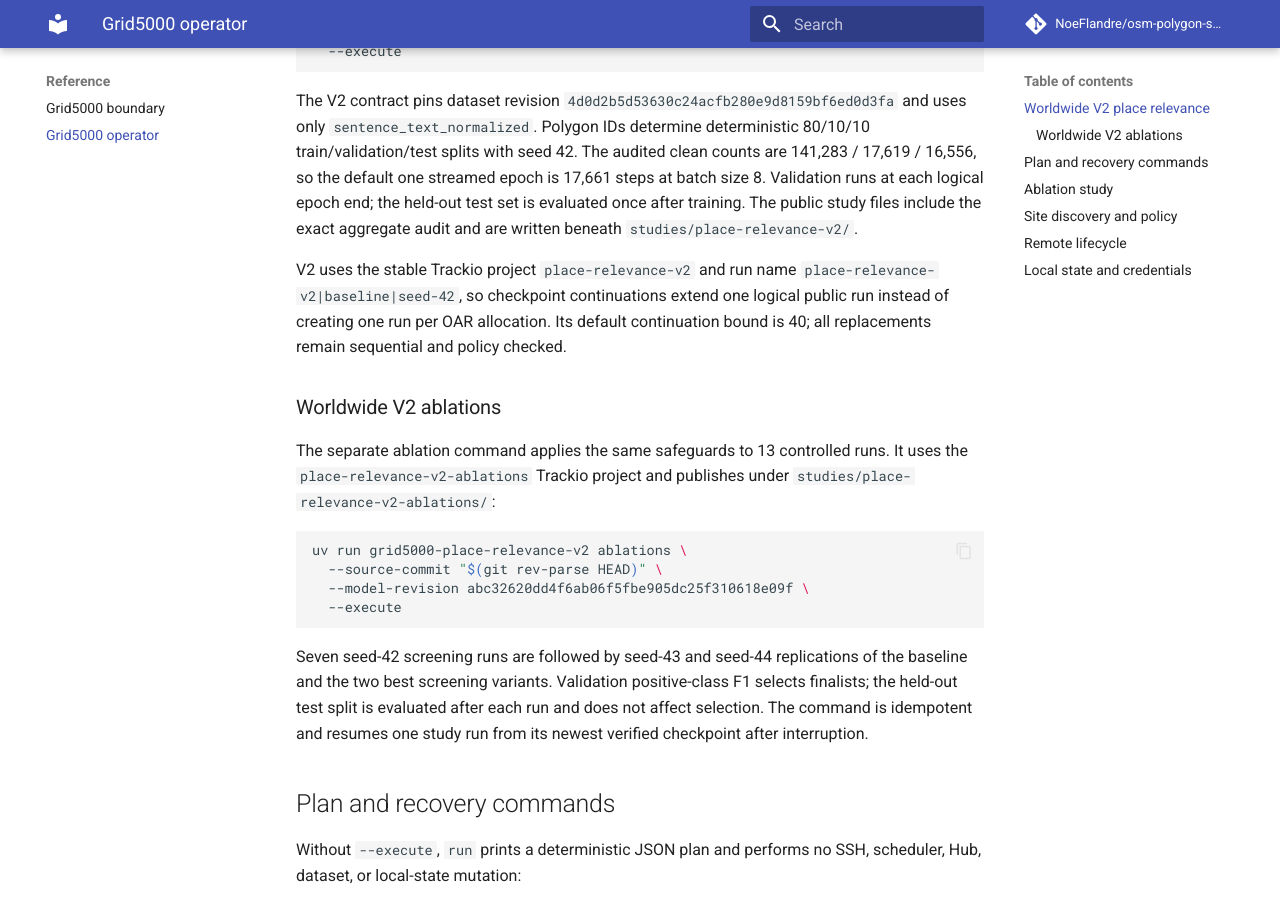
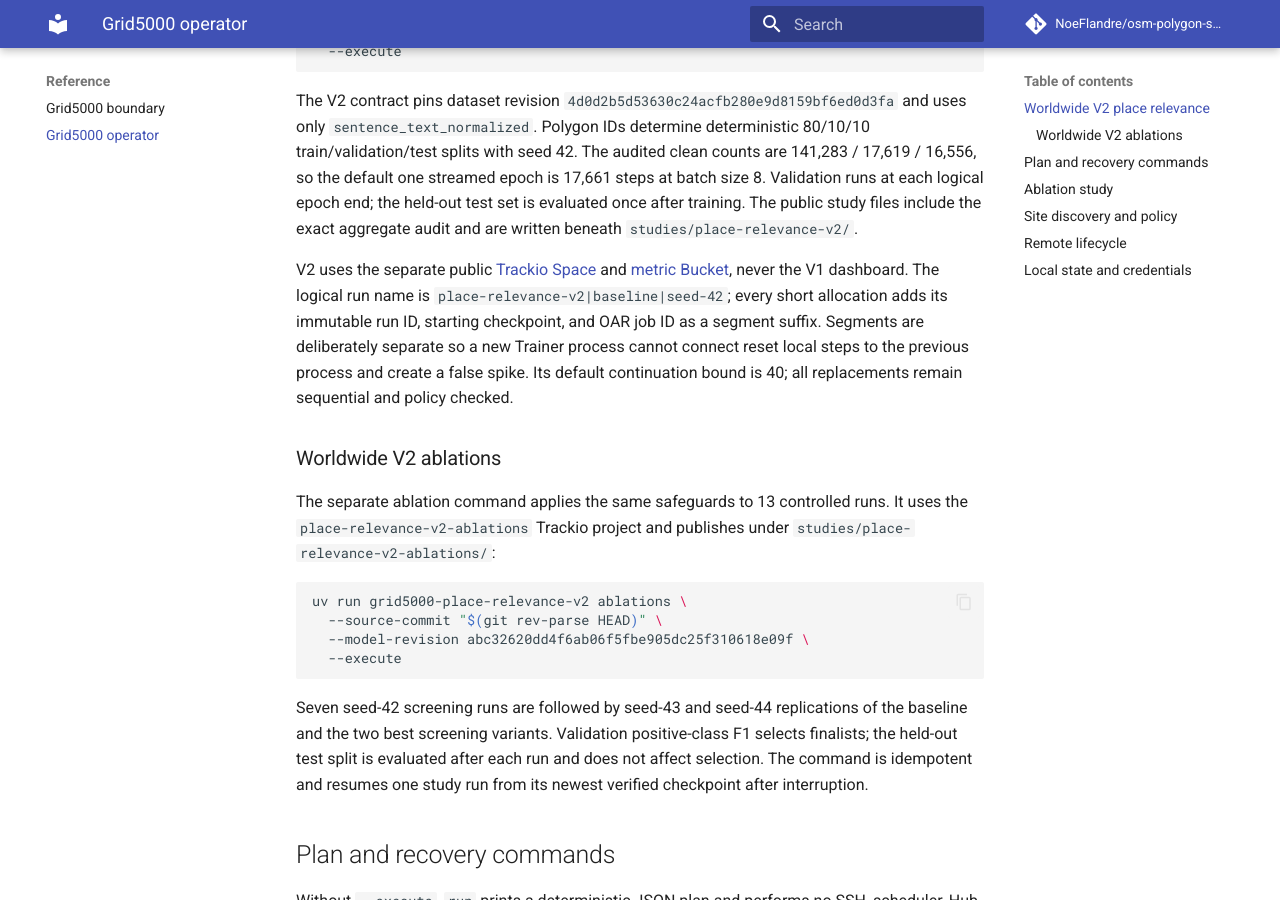
Before and after one commit to NoeFlandre/osm-polygon-sentence-classifier, an MkDocs documentation site: the page built from docs/reference/grid5000-operator.md, in a window 1280 px wide and 900 px high, scrolled down 821 px. Built offline with MkDocs 1.6.1 and Material for MkDocs 9.7.7, drawn with Linux system fonts in a browser that asks for light colours; comment, search, counter and statistics services are not loaded.

Commit message:
fix: isolate V2 tracking segments

```diff
--- a/docs/reference/grid5000-operator.md
+++ b/docs/reference/grid5000-operator.md
@@ -44,11 +44,14 @@ at batch size 8. Validation runs at each logical epoch end; the held-out test
 set is evaluated once after training. The public study files include the exact
 aggregate audit and are written beneath `studies/place-relevance-v2/`.
 
-V2 uses the stable Trackio project `place-relevance-v2` and run name
-`place-relevance-v2|baseline|seed-42`, so checkpoint continuations extend one
-logical public run instead of creating one run per OAR allocation. Its default
-continuation bound is 40; all replacements remain sequential and policy
-checked.
+V2 uses the separate public [Trackio Space](https://huggingface.co/spaces/NoeFlandre/osm-polygon-sentence-classifier-v2-trackio)
+and [metric Bucket](https://huggingface.co/buckets/NoeFlandre/osm-polygon-sentence-classifier-v2-trackio-data),
+never the V1 dashboard. The logical run name is
+`place-relevance-v2|baseline|seed-42`; every short allocation adds its immutable
+run ID, starting checkpoint, and OAR job ID as a segment suffix. Segments are
+deliberately separate so a new Trainer process cannot connect reset local steps
+to the previous process and create a false spike. Its default continuation
+bound is 40; all replacements remain sequential and policy checked.
 
 ### Worldwide V2 ablations
 
```
Also changed, not shown: README.md (+20 -11 lines), docs/architecture/overview.md (+4 -2 lines), docs/guides/getting-started.md (+7 -2 lines), 4 other files.
